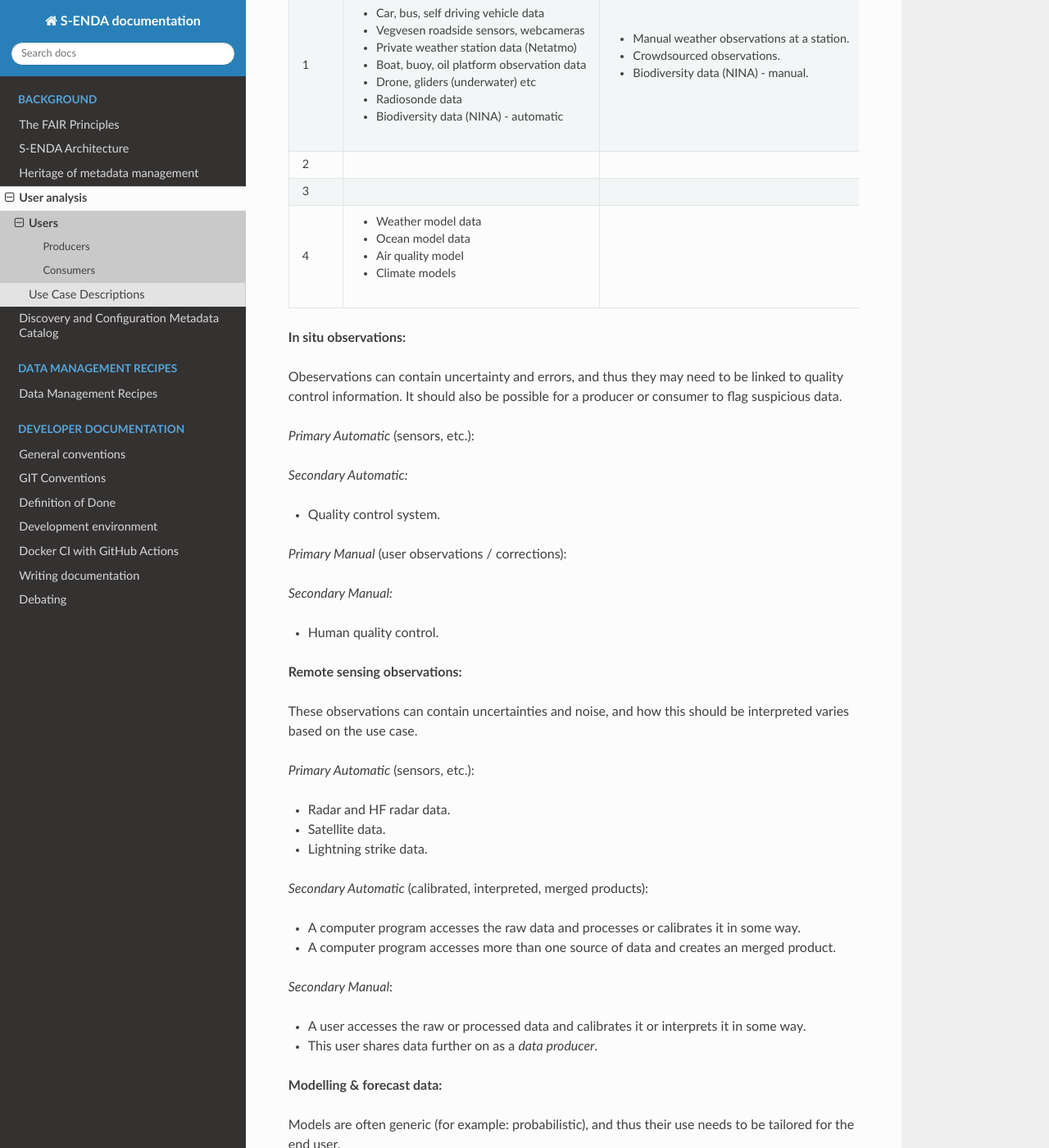
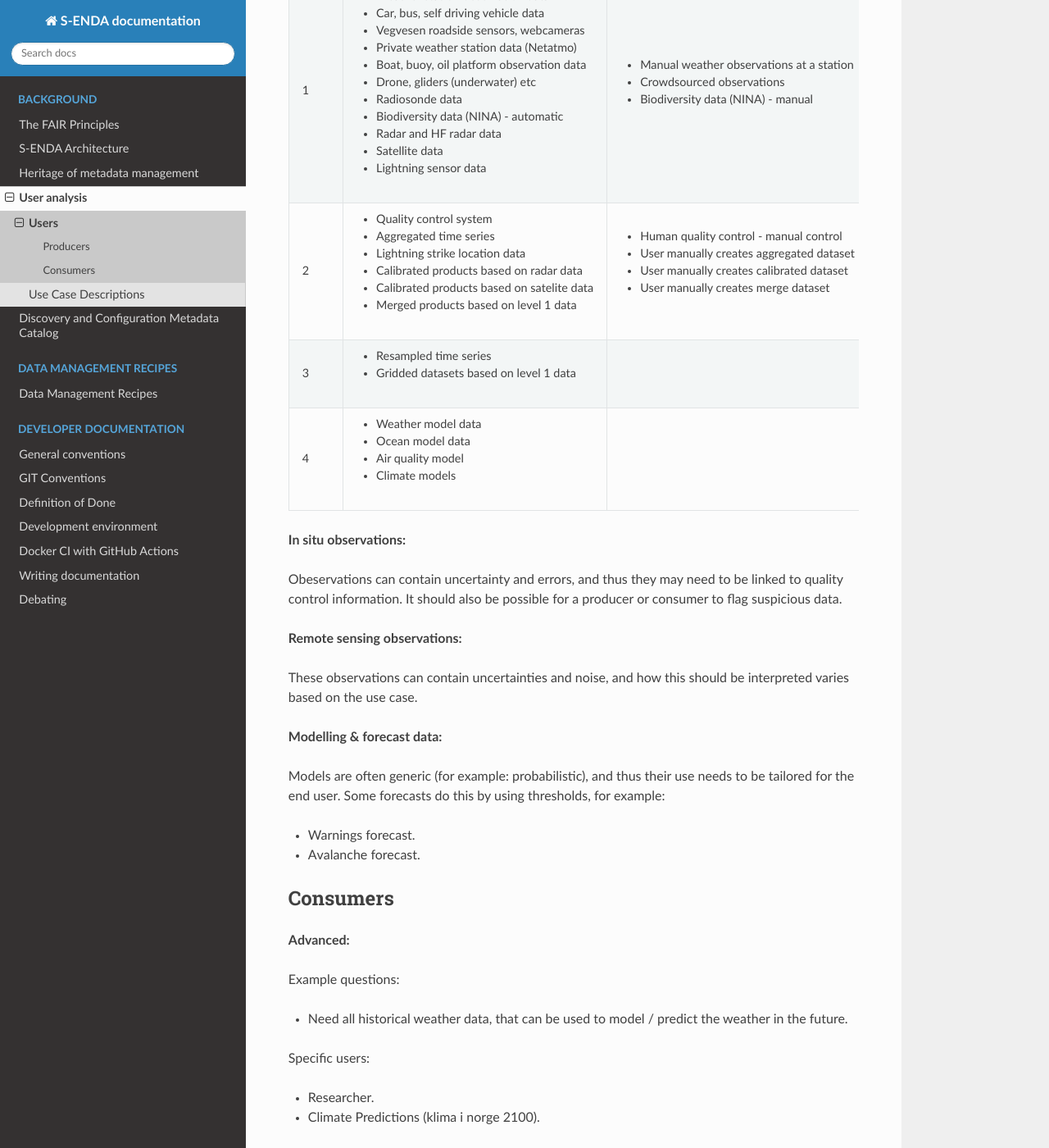
Before and after one commit to metno/S-ENDA-documentation, a Sphinx documentation site: the page built from source/users.rst, in a window 1280 px wide and 1400 px high, scrolled down 562 px. Shown: the whole window at 82% size. Built offline with Sphinx 7.4.7 and the Read the Docs theme 2.0.0, drawn with Linux system fonts in a browser that asks for light colours; some of the changed text lies outside the part shown.

Commit message:
Update users.rst

```diff
--- a/source/users.rst
+++ b/source/users.rst
@@ -21,72 +21,46 @@ Producers
 ==========  ================================================  ================================================  ================================================
   Level                       Automatic                                            Manual                                              Human
 ==========  ================================================  ================================================  ================================================
-    1       * Weather station observation data                * Manual weather observations at a station.
-            * Car, bus, self driving vehicle data             * Crowdsourced observations.                      * Crowdsourced observations.
-            * Vegvesen roadside sensors, webcameras           * Biodiversity data (NINA) - manual.              * Biodiversity data (NINA) - fieldwork.
+    1       * Weather station observation data                * Manual weather observations at a station
+            * Car, bus, self driving vehicle data             * Crowdsourced observations                       * Crowdsourced observations
+            * Vegvesen roadside sensors, webcameras           * Biodiversity data (NINA) - manual               * Biodiversity data (NINA) - fieldwork
             * Private weather station data (Netatmo)
             * Boat, buoy, oil platform observation data
             * Drone, gliders (underwater) etc
             * Radiosonde data
             * Biodiversity data (NINA) - automatic
-    2
-    3
+            * Radar and HF radar data
+            * Satellite data
+            * Lightning sensor data
+    2       * Quality control system                          * Human quality control - manual control          * Human quality control - subjective control
+            * Aggregated time series                          * User manually creates aggregated dataset        * User subjectively creates a dataset
+            * Lightning strike location data                  * User manually creates calibrated dataset
+            * Calibrated products based on radar data         * User manually creates merge dataset
+            * Calibrated products based on satelite data
+            * Merged products based on level 1 data
+    3       * Resampled time series
+            * Gridded datasets based on level 1 data
     4       * Weather model data
             * Ocean model data
             * Air quality model
             * Climate models
+
 ==========  ================================================  ================================================  ================================================
 
 **In situ observations:**
 
 Obeservations can contain uncertainty and errors, and thus they may need to be linked to quality control information. It should also be possible for a producer or consumer to flag suspicious data.
 
-*Primary Automatic* (sensors, etc.):
-
-
-*Secondary Automatic:*
-
-* Quality control system.
-
-*Primary Manual* (user observations / corrections):
-
-
-*Secondary Manual:*
-
-* Human quality control.
 
 **Remote sensing observations:**
 
 These observations can contain uncertainties and noise, and how this should be interpreted varies based on the use case.
 
-*Primary Automatic* (sensors, etc.):
-
-* Radar and HF radar data.
-
-* Satellite data.
-
-* Lightning strike data.
-
-*Secondary Automatic* (calibrated, interpreted, merged products):
-
-* A computer program accesses the raw data and processes or calibrates it in some way.
-
-* A computer program accesses more than one source of data and creates an merged product.
-
-*Secondary Manual*:
-
-* A user accesses the raw or processed data and calibrates it or interprets it in some way.
-
-* This user shares data further on as a *data producer*.
 
 **Modelling & forecast data:**
 
 Models are often generic (for example: probabilistic), and thus their use needs to be tailored for the end user.
-
-*Secondary Automatic* (computer software, input from observations and other data etc.):
-
-
-*Secondary Partially Manual* (based on models, etc), may be more fully automatic in future:
+Some forecasts do this by using thresholds, for example:
 
 * Warnings forecast.
 
```
